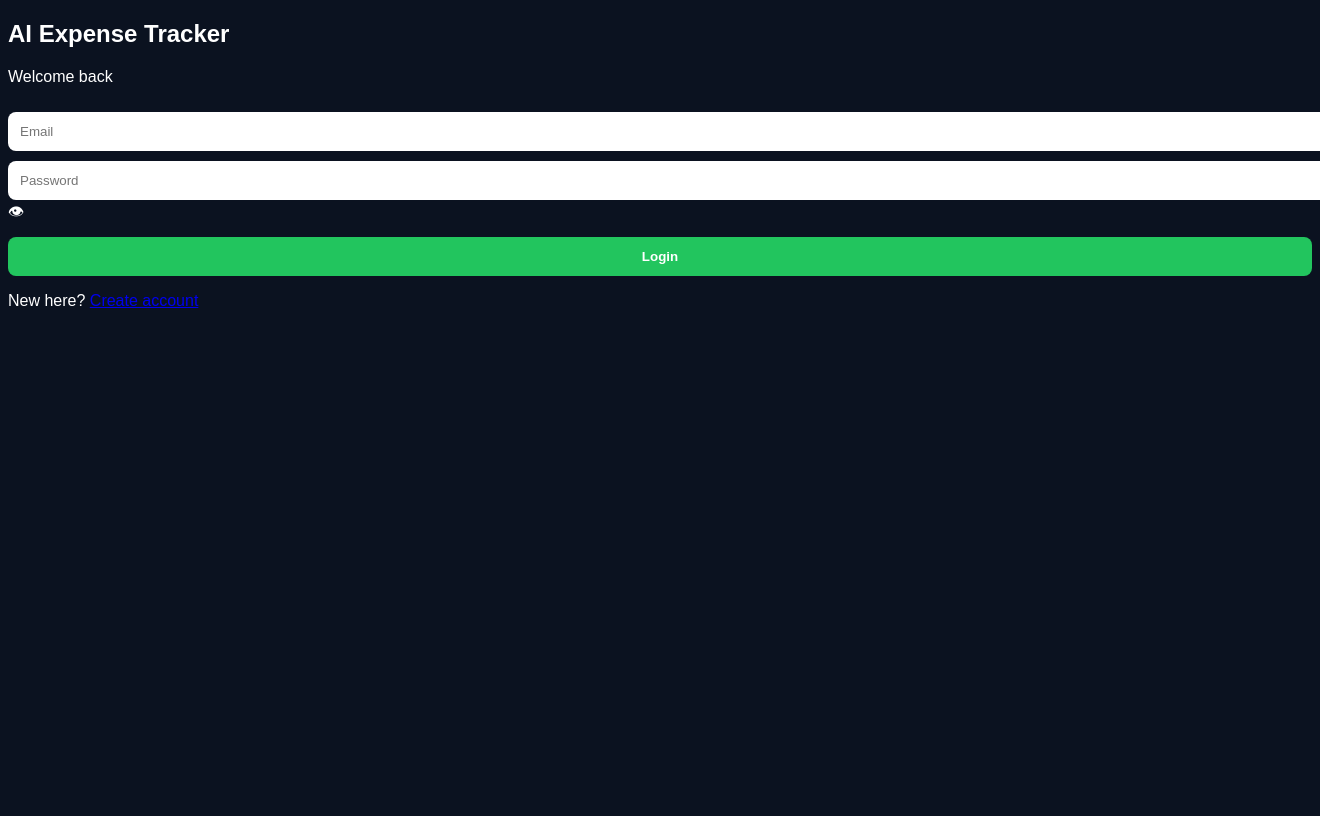
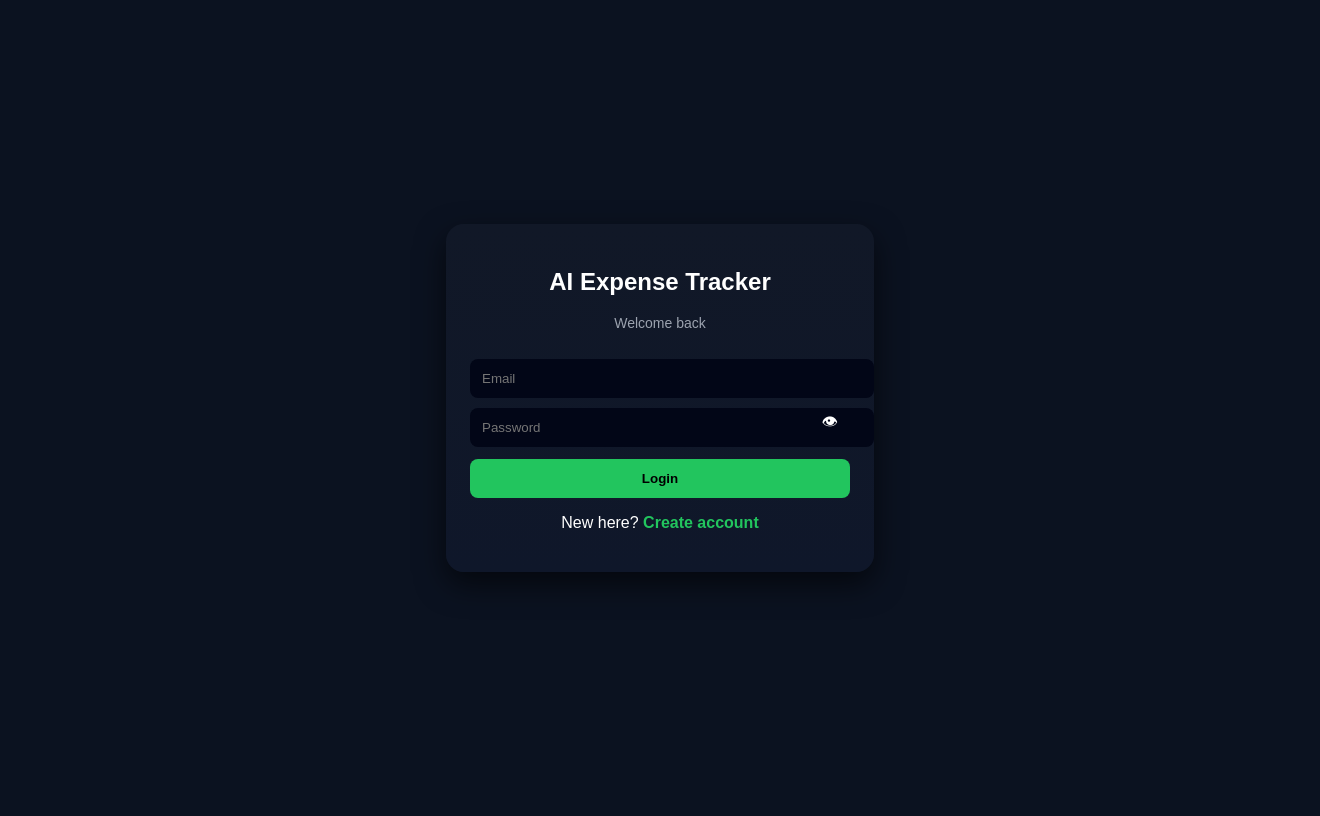
Before and after one commit to nighil1/expense-tracker, a Flask app: page / in a window 1320 px wide; the page is wider, and only the part inside the window is pictured. Before the commit the page ends 308 px from the top of that part, so only its background shows below. Run offline with Flask 3, Linux system fonts and the light colour scheme.

Commit message:
Update style.css

```diff
--- a/expense_tracker/static/style.css
+++ b/expense_tracker/static/style.css
@@ -1,49 +1,86 @@
 body {
-    background: #0b1220;
-    color: white;
-    font-family: Arial;
+    background:#0b1220;
+    color:white;
+    font-family:Arial;
 }
 
 .dashboard {
-    max-width: 700px;
-    margin: auto;
-    padding: 20px;
+    max-width:800px;
+    margin:auto;
+    padding:20px;
 }
 
-.section {
-    background: #111827;
-    padding: 20px;
-    margin-bottom: 20px;
-    border-radius: 15px;
-    box-shadow: 0 0 15px rgba(0,0,0,0.5);
+.section, .auth-card {
+    background:linear-gradient(180deg,#111827,#0f172a);
+    padding:24px;
+    margin-bottom:20px;
+    border-radius:18px;
+    box-shadow:0 12px 30px rgba(0,0,0,0.6);
 }
 
-input, button {
-    width: 100%;
-    padding: 12px;
-    margin-top: 10px;
-    border-radius: 8px;
-    border: none;
+input {
+    width:100%;
+    padding:12px;
+    margin-top:10px;
+    border-radius:8px;
+    border:none;
+    background:#020617;
+    color:white;
+    outline:none;
+}
+
+input:focus {
+    box-shadow:0 0 0 2px rgba(34,197,94,0.6);
 }
 
 button {
-    background: #22c55e;
-    color: white;
-    font-weight: bold;
+    width:100%;
+    padding:12px;
+    margin-top:12px;
+    border-radius:8px;
+    border:none;
+    background:#22c55e;
+    font-weight:bold;
 }
 
-table {
-    width: 100%;
-    border-collapse: collapse;
+.auth-container {
+    min-height:100vh;
+    display:flex;
+    align-items:center;
+    justify-content:center;
 }
 
-th, td {
-    padding: 10px;
-    border-bottom: 1px solid #333;
+.auth-card {
+    max-width:380px;
+    width:100%;
+    text-align:center;
 }
 
-canvas {
-    background:#0b1220;
-    border-radius:12px;
-    padding:10px;
+.muted {
+    color:#9ca3af;
+    font-size:14px;
+    margin-bottom:18px;
 }
+
+.switch a {
+    color:#22c55e;
+    text-decoration:none;
+    font-weight:600;
+}
+
+.password-wrap {
+    position:relative;
+}
+
+.password-wrap span {
+    position:absolute;
+    right:12px;
+    top:50%;
+    transform:translateY(-50%);
+    cursor:pointer;
+}
+
+.stat {
+    display:flex;
+    justify-content:space-between;
+    }
```
